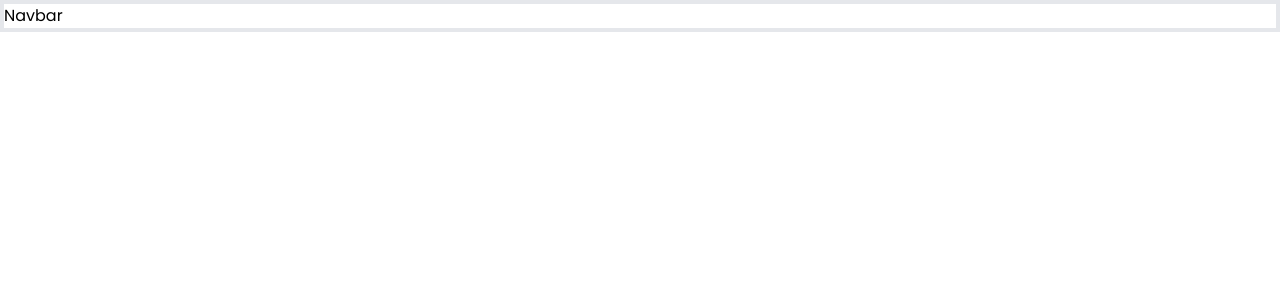
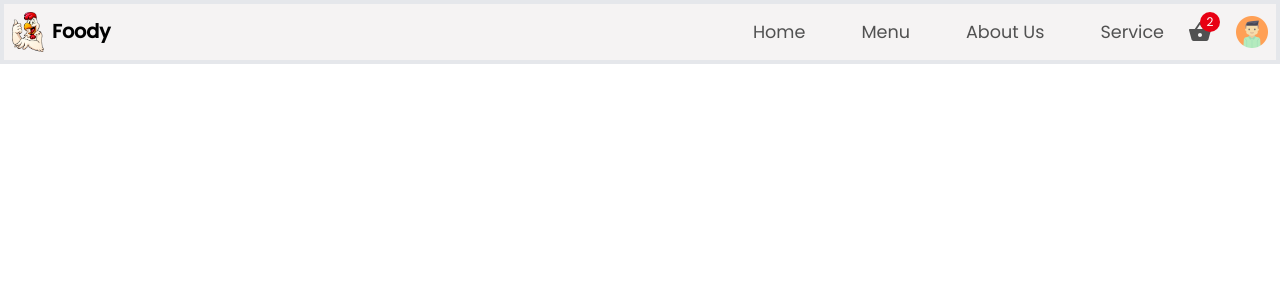
Before and after one commit to siska199/foody-app, a Next.js app: page / in a window 1280 px wide. Shown: the top 300 px of the page. Built offline with nearby package versions, Linux system fonts and the light colour scheme.

Commit message:
add navbar feature (with style)

```diff
--- a/components/Navbar.jsx
+++ b/components/Navbar.jsx
@@ -1,20 +1,50 @@
+import Link from 'next/link'
 import React from 'react'
+import { MdShoppingBasket } from 'react-icons/md'
+const Navbar = () => {
+  const menuName = [
+    { name: 'Home', url: '' },
+    { name: 'Menu', url: '' },
+    { name: 'About Us', url: '' },
+    { name: 'Service', url: '' },
+  ]
+  return (
+    <header className="border-2 bg-light-theme">
+      <nav className="container flex border-2 p-2  ">
+        <div className="flex items-center gap-2">
+          <img className="w-8 object-cover" src="/assets/logo.png" />
+          <h1 className="text-[1.2rem] font-bold">Foody</h1>
+        </div>
 
-const Navbar = () => {
-  return (
-    <header className='border-2'>
-        <div className='container border-2'>
-            Navbar
+        <div className="ml-auto flex items-center gap-6 text-text-light">
+          {/* Menu */}
+          <ul className="m-auto flex gap-14 text-[1.1rem]  ">
+            {menuName.map((menu, i) => (
+              <li
+                key={i}
+                className="cursor-pointer transition-all duration-100 ease-in-out hover:font-medium hover:text-[#2e2e2e]"
+              >
+                <Link href={`${menu.url}`}>
+                  <a>{menu.name}</a>
+                </Link>
+              </li>
+            ))}
+          </ul>
+          {/* Bag Shoping Char */}
+          <div className="relative">
+            <MdShoppingBasket className="cursor-pointer text-[1.5rem]" />
+            <div className="absolute -top-2 -right-2 flex h-5 w-5 rounded-full bg-red-custome  text-white">
+              <p className="m-auto text-xs">2</p>
+            </div>
+          </div>
+          {/* Avatar */}
+          <div>
+            <img className="w-8 cursor-pointer" src="/assets/avatar.png" />
+          </div>
         </div>
-        <ul>
-          <li></li>
-          <li></li>
-          <li></li>
-          <li></li>
-          <li></li>
-        </ul>
+      </nav>
     </header>
- )
+  )
 }
 
 export default Navbar
--- a/pages/index.jsx
+++ b/pages/index.jsx
@@ -8,7 +8,7 @@ const Home = () => {
         <title>Foodyy</title>
         <link rel="icon" href="/favicon.ico" />
       </Head>
-      <main className="h-auto max-w-[100vw]">
+      <main className="h-auto max-w-[100vw] flex flex-col justify-center">
         <Navbar />
       </main>
     </div>
--- a/styles/globals.css
+++ b/styles/globals.css
@@ -7,6 +7,8 @@
 html,body{
     scroll-behavior: smooth;
     font-family: 'Poppins', sans-serif;
+    overflow: hidden;
+    max-width:100vw;
 }
 
 
@@ -16,6 +18,6 @@ html,body{
 
 @layer components {
     .container{
-        @apply max-w-[1500px] m-auto
+        @apply max-w-[1300px] mx-auto
     }
   }
```
